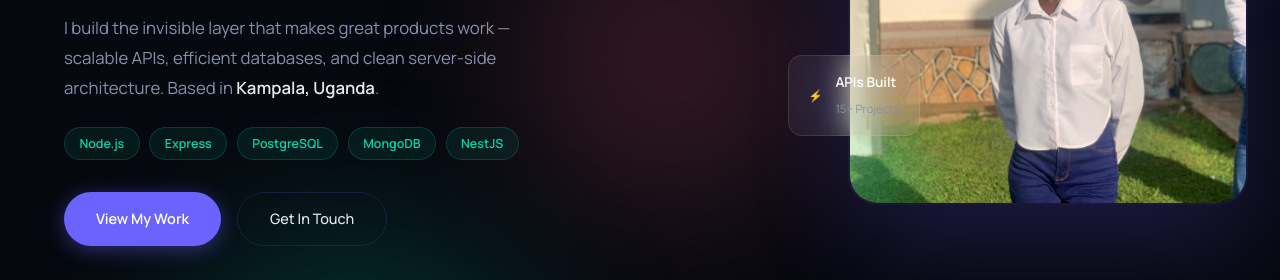
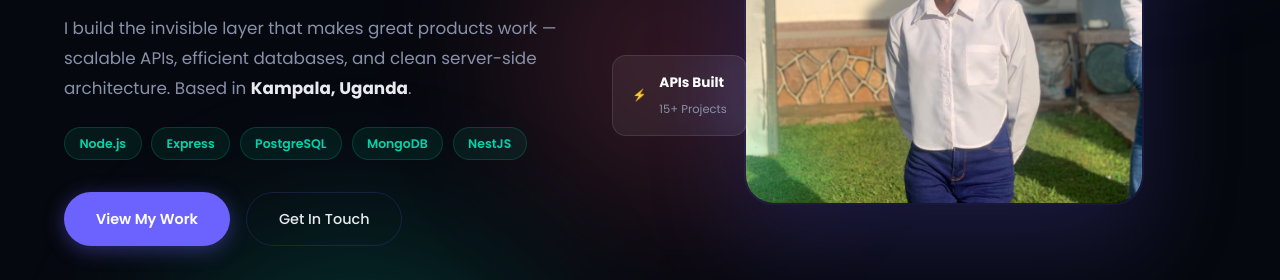
Before and after one commit to Ayebazibwe-Precious/Portfolio-, a website: page public/index.html in a window 1280 px wide. Shown: the part 506-786 px from the top of the page. Drawn offline with Linux system fonts and the light colour scheme.

Commit message:
change font to poppins

```diff
--- a/public/CSS/style.css
+++ b/public/CSS/style.css
@@ -13,8 +13,8 @@
   --white:    #ffffff;
   --border:   rgba(108, 99, 255, 0.18);
   --card-bg:  rgba(255,255,255,0.04);
-  --font-head:'Syne', sans-serif;
-  --font-body:'Manrope', sans-serif;
+  --font-head: 'Poppins', sans-serif;
+  --font-body: 'Poppins', sans-serif;
   --radius:   16px;
   --ease:     cubic-bezier(0.23, 1, 0.32, 1);
 }
--- a/public/index.html
+++ b/public/index.html
@@ -5,7 +5,7 @@
   <meta name="viewport" content="width=device-width, initial-scale=1.0"/>
   <title>Mary Precious — Backend Engineer</title>
   <link rel="preconnect" href="https://fonts.googleapis.com">
-  <link href="https://fonts.googleapis.com/css2?family=Syne:wght@400;500;600;700;800&family=Manrope:wght@300;400;500;600&display=swap" rel="stylesheet">
+  <link href="https://fonts.googleapis.com/css2?family=Poppins:ital,wght@0,300;0,400;0,500;0,600;0,700;0,800;1,600&display=swap" rel="stylesheet">
   <link rel="stylesheet" href="css/style.css"/>
 </head>
 <body>
```
